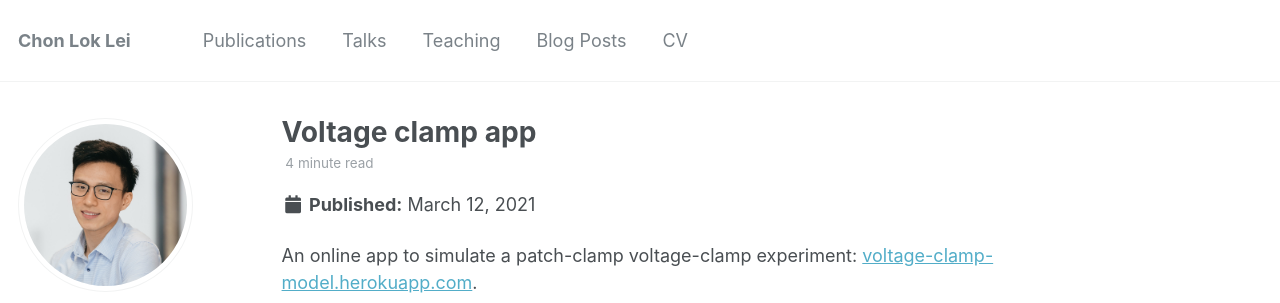
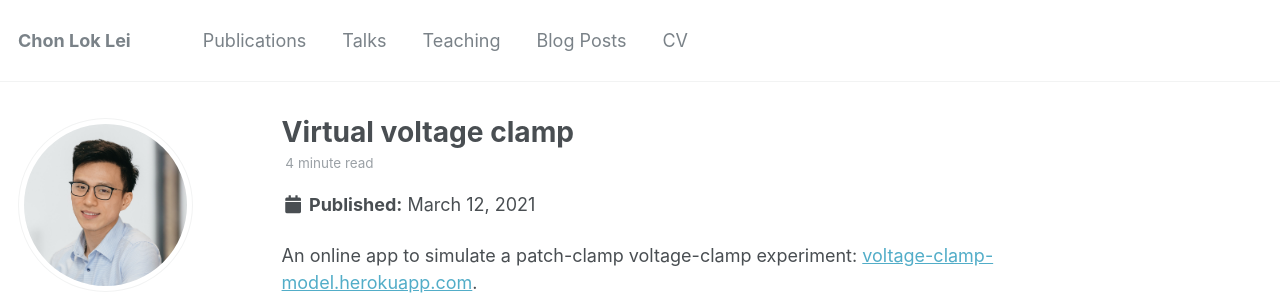
Before and after one commit to chonlei/chonlei.github.io, a Jekyll site: the page built from _posts/2021-03-12-virtual-voltage-clamp.md, in a window 1280 px wide and 900 px high. Shown: the top 303 px of the window. Built offline with Jekyll 4.4.1, drawn with Linux system fonts in a browser that asks for light colours; some web fonts are replaced.

Commit message:
Change title

```diff
--- a/_posts/2021-03-12-voltage-clamp-app.md
+++ b/_posts/2021-03-12-virtual-voltage-clamp.md
@@ -1,8 +1,8 @@
 ---
-title: 'Voltage clamp app'
+title: 'Virtual voltage clamp'
 date: 2021-03-12
 header:
-permalink: /posts/2021/03/voltage-clamp-app/
+permalink: /posts/2021/03/virtual-voltage-clamp/
 tags:
   - research
   - voltage-clamp
```
